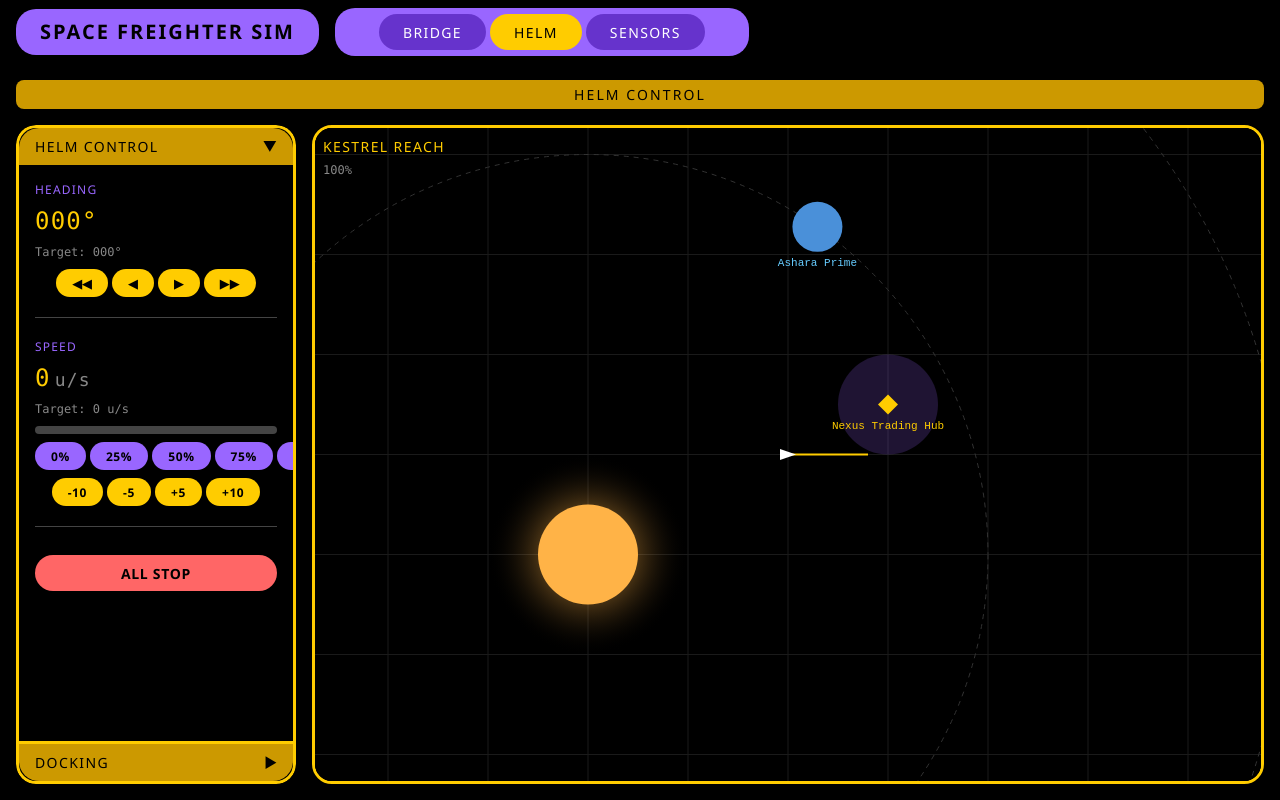
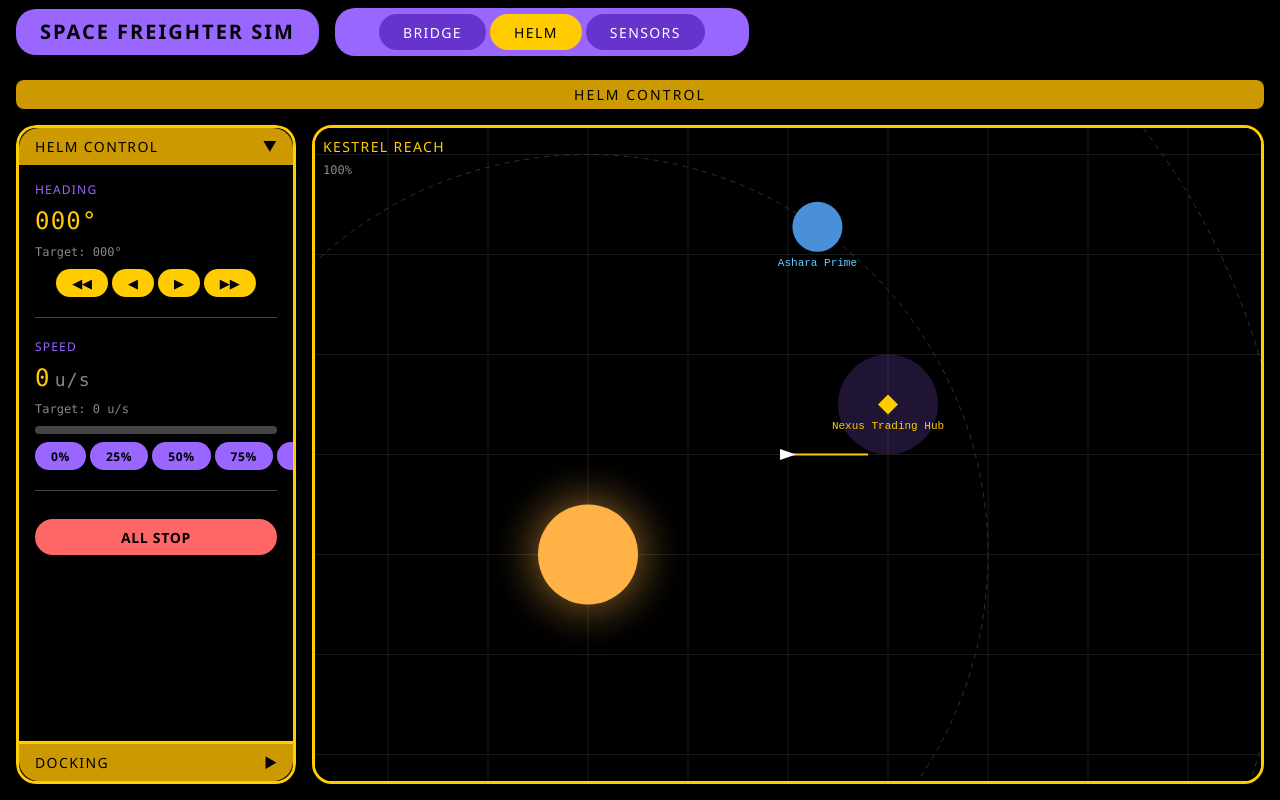
Before and after one commit to IntegerMan/FreighterSim, a Vue app: page /helm in a window 1280 px wide. Built offline with nearby package versions, Linux system fonts and the light colour scheme.

Commit message:
fix: adjust course projection calculations and remove speed adjustment buttons from HelmView

```diff
--- a/src/core/rendering/mapUtils.ts
+++ b/src/core/rendering/mapUtils.ts
@@ -167,17 +167,18 @@ export function drawCourseProjection(
   headingDeg: number,
   speed: number,
   camera: CameraState,
-  projectionTime = 60 // seconds into the future
+  projectionTime = 20 // seconds into the future
 ): void {
   if (speed <= 0) return;
 
-  const headingRad = (headingDeg - 90) * (Math.PI / 180);
+  const headingRad = -(headingDeg - 90) * (Math.PI / 180);
   const distance = speed * projectionTime;
   const screenDistance = distance * camera.zoom;
 
-  // Calculate end point
-  const endX = screenPos.x + Math.cos(headingRad) * screenDistance;
-  const endY = screenPos.y - Math.sin(headingRad) * screenDistance;
+  // Calculate end point using the same rotation as drawHeadingLine
+  // After rotating by headingRad, the point (0, -distance) becomes:
+  const endX = screenPos.x + screenDistance * Math.sin(headingRad);
+  const endY = screenPos.y - screenDistance * Math.cos(headingRad);
 
   // Draw dashed projection line
   ctx.strokeStyle = MAP_COLORS.courseProjection;
@@ -195,8 +196,8 @@ export function drawCourseProjection(
 
   for (let i = 1; i <= tickCount; i++) {
     const tickDist = (speed * tickInterval * i) * camera.zoom;
-    const tickX = screenPos.x + Math.cos(headingRad) * tickDist;
-    const tickY = screenPos.y - Math.sin(headingRad) * tickDist;
+    const tickX = screenPos.x + tickDist * Math.sin(headingRad);
+    const tickY = screenPos.y - tickDist * Math.cos(headingRad);
 
     ctx.fillStyle = MAP_COLORS.courseProjection;
     ctx.beginPath();
--- a/src/views/HelmView.vue
+++ b/src/views/HelmView.vue
@@ -92,13 +92,6 @@ function setSpeedPreset(percent: number) {
                   <LcarsButton label="50%" size="sm" :disabled="shipStore.isDocked" @click="setSpeedPreset(50)" />
                   <LcarsButton label="75%" size="sm" :disabled="shipStore.isDocked" @click="setSpeedPreset(75)" />
                   <LcarsButton label="100%" size="sm" :disabled="shipStore.isDocked" @click="setSpeedPreset(100)" />
-                </div>
-
-                <div class="helm-controls__speed-buttons">
-                  <LcarsButton label="-10" size="sm" color="gold" :disabled="shipStore.isDocked" @click="adjustSpeed(-10)" />
-                  <LcarsButton label="-5" size="sm" color="gold" :disabled="shipStore.isDocked" @click="adjustSpeed(-5)" />
-                  <LcarsButton label="+5" size="sm" color="gold" :disabled="shipStore.isDocked" @click="adjustSpeed(5)" />
-                  <LcarsButton label="+10" size="sm" color="gold" :disabled="shipStore.isDocked" @click="adjustSpeed(10)" />
                 </div>
               </div>
 
```
